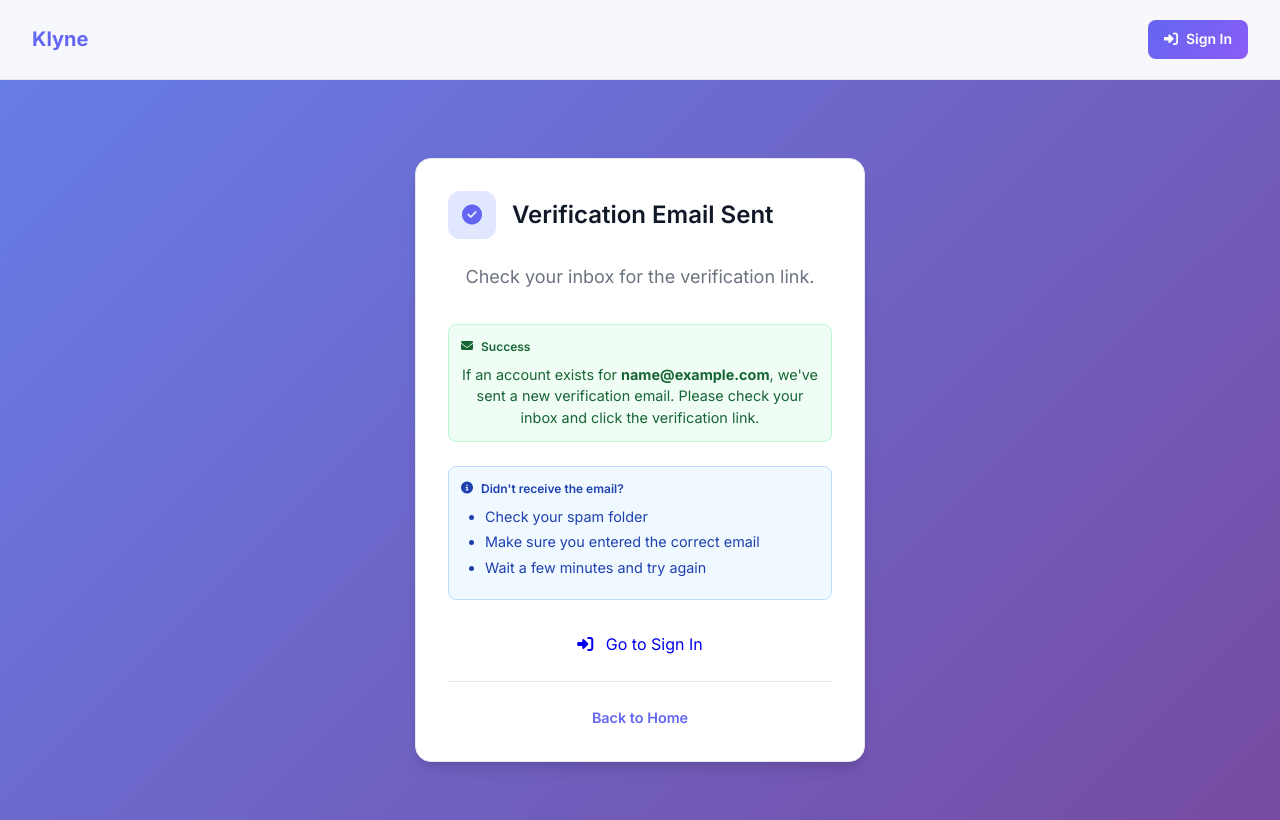
After one commit to psincraian/klyne, a FastAPI app: template app/src/templates/resend_verification_success.html in a window 1280 px wide. The commit adds this page. Run offline with FastAPI, Linux system fonts and the light colour scheme; the template is opened without the code that fills it: most values are stand-ins (such as "Sample title", 1, 10 or a date in 2020).

Commit message:
feat: add resend verification email functionality and improve user experience

```diff
--- a/app/src/core/config.py
+++ b/app/src/core/config.py
@@ -6,6 +6,7 @@ class Settings(BaseSettings):
     DATABASE_URL: str = "postgresql+asyncpg://postgres:postgres@localhost:5433/klyne"
     SECRET_KEY: str = "your-secret-key-change-in-production"
     RESEND_API_KEY: str = ""
+    APP_DOMAIN: str = "http://localhost:8000"
 
     class Config:
         case_sensitive = True
--- a/app/src/main.py
+++ b/app/src/main.py
@@ -209,13 +209,22 @@ async def verify_email(
             expired_user = expired_user.scalar_one_or_none()
 
             if expired_user:
-                error_message = "Your verification link has expired. Please register again or request a new verification email."
+                error_message = "Your verification link has expired. Please request a new verification email."
+                show_resend = True
+                email = expired_user.email
             else:
                 error_message = "Invalid verification link. Please check your email or register again."
+                show_resend = False
+                email = None
 
             return templates.TemplateResponse(
                 "verification_error.html",
-                {"request": request, "error_message": error_message},
+                {
+                    "request": request,
+                    "error_message": error_message,
+                    "show_resend": show_resend,
+                    "email": email,
+                },
                 status_code=400,
             )
 
@@ -233,8 +242,65 @@ async def verify_email(
         error_message = "Verification failed. Please try again or contact support."
         return templates.TemplateResponse(
             "verification_error.html",
-            {"request": request, "error_message": error_message},
+            {"request": request, "error_message": error_message, "show_resend": False},
             status_code=400,
+        )
+
+
+@app.get("/resend-verification", response_class=HTMLResponse)
+async def resend_verification_page(request: Request):
+    email = request.query_params.get("email", "")
+    return templates.TemplateResponse(
+        "resend_verification.html", {"request": request, "email": email}
+    )
+
+
+@app.post("/resend-verification")
+async def resend_verification(
+    request: Request, email: str = Form(...), db: AsyncSession = Depends(get_db)
+):
+    try:
+        # Find the user by email
+        user = await db.execute(select(User).filter(User.email == email))
+        user = user.scalar_one_or_none()
+
+        if not user:
+            # Don't reveal if email exists or not for security
+            return templates.TemplateResponse(
+                "resend_verification_success.html",
+                {"request": request, "email": email},
+            )
+
+        if user.is_verified:
+            # User is already verified
+            return templates.TemplateResponse(
+                "resend_verification_already_verified.html",
+                {"request": request, "email": email},
+            )
+
+        # Generate new verification token
+        verification_token = generate_verification_token()
+        token_expiry = get_verification_token_expiry()
+
+        user.verification_token = verification_token
+        user.verification_token_expires = token_expiry
+
+        await db.commit()
+
+        # Send new verification email
+        await EmailService.send_verification_email(email, verification_token)
+
+        return templates.TemplateResponse(
+            "resend_verification_success.html",
+            {"request": request, "email": email},
+        )
+
+    except Exception as e:
+        logger.error(f"Failed to resend verification email: {str(e)}")
+        # Don't reveal errors for security
+        return templates.TemplateResponse(
+            "resend_verification_success.html",
+            {"request": request, "email": email},
         )
 
 
@@ -262,21 +328,30 @@ async def login_user(
 
         if not user or not verify_password(user_data.password, user.hashed_password):
             error_message = "Invalid email or password"
+            show_resend = False
         elif not user.is_verified:
             error_message = "Please verify your email before logging in. Check your inbox for the verification link."
+            show_resend = True
         elif not user.is_active:
             error_message = "Your account has been deactivated. Please contact support for assistance."
+            show_resend = False
         else:
             create_session(request, user.id, user.email)
             return RedirectResponse(url="/dashboard", status_code=302)
 
     except Exception:
         error_message = "Login failed. Please try again."
+        show_resend = False
 
     # If we got here, there was an error - show the form again with the error
     return templates.TemplateResponse(
         "login.html",
-        {"request": request, "error_message": error_message, "email": email},
+        {
+            "request": request,
+            "error_message": error_message,
+            "email": email,
+            "show_resend": show_resend,
+        },
         status_code=400,
     )
 
--- a/app/src/models/analytics_event.py
+++ b/app/src/models/analytics_event.py
@@ -1,7 +1,7 @@
 from sqlalchemy import Column, Integer, String, DateTime, Boolean, Index, JSON
 from sqlalchemy.sql import func
 from sqlalchemy.dialects.postgresql import UUID
-from src.core.database import Base
+from src.models import Base
 import uuid
 
 
--- a/app/src/models/api_key.py
+++ b/app/src/models/api_key.py
@@ -1,7 +1,7 @@
 from sqlalchemy import Column, Integer, String, DateTime, ForeignKey
 from sqlalchemy.sql import func
 from sqlalchemy.orm import relationship
-from src.core.database import Base
+from src.models import Base
 import secrets
 
 
--- a/app/src/models/email_signup.py
+++ b/app/src/models/email_signup.py
@@ -1,6 +1,6 @@
 from sqlalchemy import Column, Integer, String, DateTime
 from sqlalchemy.sql import func
-from src.core.database import Base
+from src.models import Base
 
 
 class EmailSignup(Base):
--- a/app/src/models/user.py
+++ b/app/src/models/user.py
@@ -1,7 +1,7 @@
 from sqlalchemy import Column, Integer, String, DateTime, Boolean
 from sqlalchemy.sql import func
 from sqlalchemy.orm import relationship
-from src.core.database import Base
+from src.models import Base
 
 
 class User(Base):
@@ -14,7 +14,6 @@ class User(Base):
     verification_token = Column(String, nullable=True)
     verification_token_expires = Column(DateTime(timezone=True), nullable=True)
     is_active = Column(Boolean, default=True, nullable=False)
-    is_admin = Column(Boolean, default=False, nullable=False)
     created_at = Column(DateTime(timezone=True), server_default=func.now())
     updated_at = Column(DateTime(timezone=True), onupdate=func.now())
 
--- a/app/src/services/email.py
+++ b/app/src/services/email.py
@@ -16,7 +16,7 @@ class EmailService:
     @staticmethod
     async def send_verification_email(email: str, verification_token: str) -> bool:
         """Send verification email to user using Resend."""
-        verification_url = f"http://localhost:8000/verify?token={verification_token}"
+        verification_url = f"{settings.APP_DOMAIN}/verify?token={verification_token}"
 
         # In test mode, just print to stdout and log
         if os.getenv("TESTING") or not settings.RESEND_API_KEY:
@@ -52,7 +52,7 @@ class EmailService:
     @staticmethod
     async def send_password_reset_email(email: str, reset_token: str) -> bool:
         """Send password reset email to user using Resend."""
-        reset_url = f"http://localhost:8000/reset-password?token={reset_token}"
+        reset_url = f"{settings.APP_DOMAIN}/reset-password?token={reset_token}"
 
         # In test mode, just print to stdout and log
         if os.getenv("TESTING") or not settings.RESEND_API_KEY:
--- /dev/null
+++ b/app/src/templates/resend_verification_success.html
@@ -0,0 +1,51 @@
+{% extends "base.html" %}
+{% from "components/header.html" import header %}
+{% from "components/card.html" import card, info_box %}
+{% from "components/form.html" import button %}
+
+{% block title %}Email Sent - Klyne{% endblock %}
+
+{% block content %}
+<div class="app">
+    {{ header(nav_links=[
+        {"url": "/login", "text": "Sign In", "icon": "fas fa-sign-in-alt", "primary": True}
+    ]) }}
+
+    <main class="main main--centered">
+        <div style="width: 100%; max-width: 450px;">
+            {% call card(
+                icon={"class": "fas fa-check-circle", "color": "var(--color-success)"},
+                title="Verification Email Sent",
+                subtitle="Check your inbox for the verification link.",
+                centered=True
+            ) %}
+                {% call info_box("Success", type="success", icon="fas fa-envelope") %}
+                    If an account exists for <strong>{{ email }}</strong>, we've sent a new verification email.
+                    Please check your inbox and click the verification link.
+                {% endcall %}
+
+                <div style="margin: 1.5rem 0;">
+                    {% call info_box("Didn't receive the email?", type="info", icon="fas fa-info-circle") %}
+                        <ul style="margin: 0.5rem 0; padding-left: 1.5rem; text-align: left;">
+                            <li>Check your spam folder</li>
+                            <li>Make sure you entered the correct email</li>
+                            <li>Wait a few minutes and try again</li>
+                        </ul>
+                    {% endcall %}
+                </div>
+
+                <div style="text-align: center; margin-top: 2rem;">
+                    <a href="/login" class="button button--primary button--full" style="text-decoration: none; display: inline-block; width: 100%;">
+                        <i class="fas fa-sign-in-alt" style="margin-right: 0.5rem;"></i>
+                        Go to Sign In
+                    </a>
+                </div>
+
+                <div style="text-align: center; margin-top: 1.5rem; padding-top: 1.5rem; border-top: 1px solid var(--color-gray-200); font-size: 0.9rem; color: var(--color-gray-500);">
+                    <p><a href="/" style="color: var(--color-primary); text-decoration: none; font-weight: 600;">Back to Home</a></p>
+                </div>
+            {% endcall %}
+        </div>
+    </main>
+</div>
+{% endblock %}
```
Also changed, not shown: app/src/api/backoffice.py (+3 -9 lines), app/src/core/database.py (+1 -8 lines), app/src/models/__init__.py (+6 -5 lines), app/src/templates/login.html (+7 -0 lines), app/src/templates/resend_verification.html (added, +57 -0 lines), app/src/templates/resend_verification_already_verified.html (added, +44 -0 lines), app/src/templates/verification_error.html (+8 -1 lines), 1 other file.
